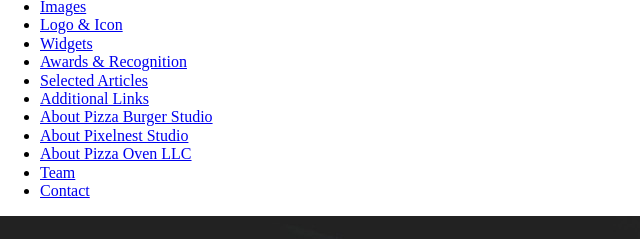
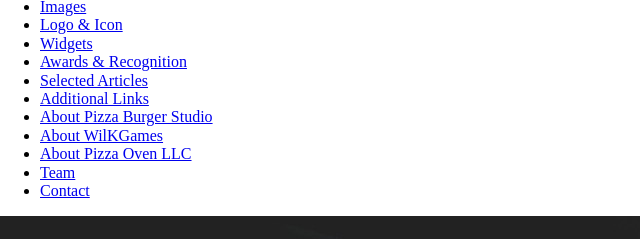
Before and after one commit to wilsonshw/TikusTales_PressKit, a plain HTML site: page index.html in a window 1280 px wide. Shown: the part 208-447 px from the top of the page, 0-640 px from the left. Drawn offline with nearby package versions, Linux system fonts and the light colour scheme.

Commit message:
Update index.html

```diff
--- a/index.html
+++ b/index.html
@@ -84,7 +84,7 @@
           </li>
 
           <li>
-            <a class="nav__item" href="#about_Pixelnest Studio">About Pixelnest Studio</a>
+            <a class="nav__item" href="#about_Pixelnest Studio">About WilKGames</a>
           </li>
           <li>
             <a class="nav__item" href="#about_Pizza Oven LLC">About Pizza Oven LLC</a>
```
